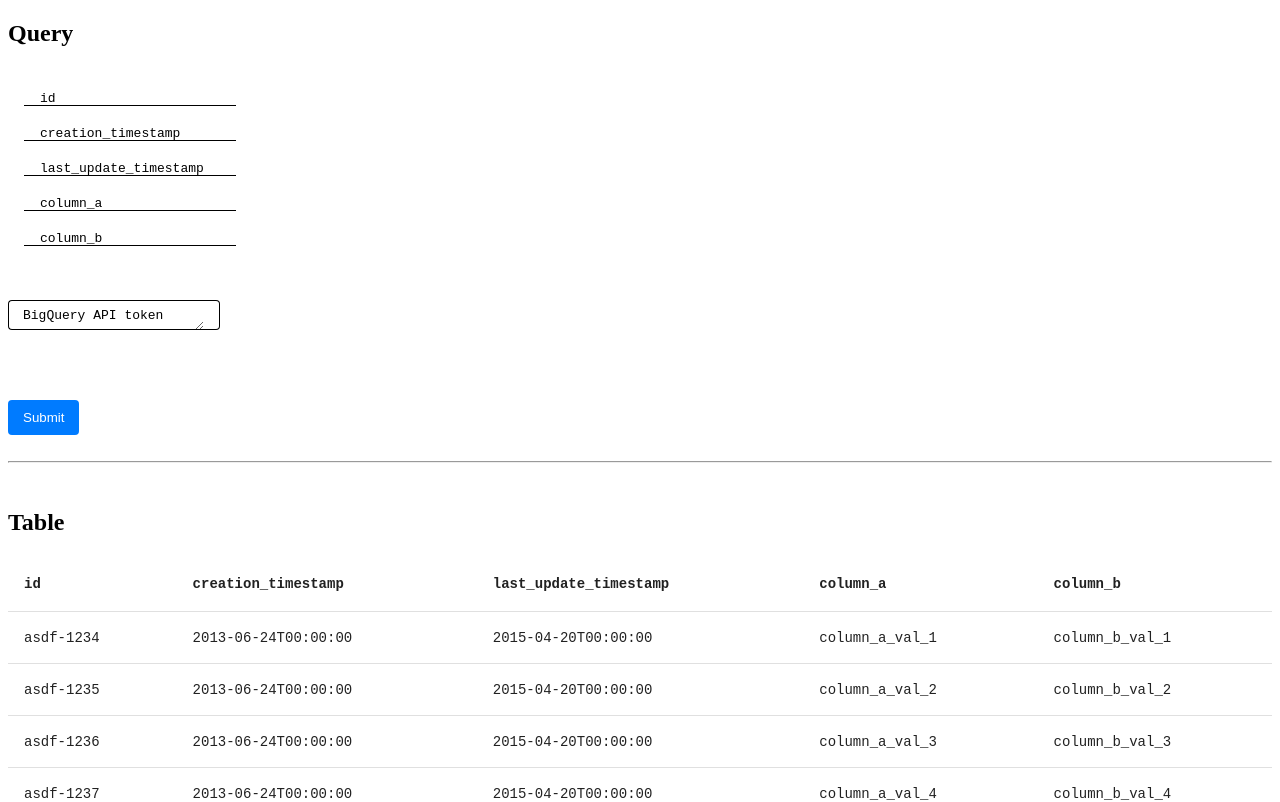
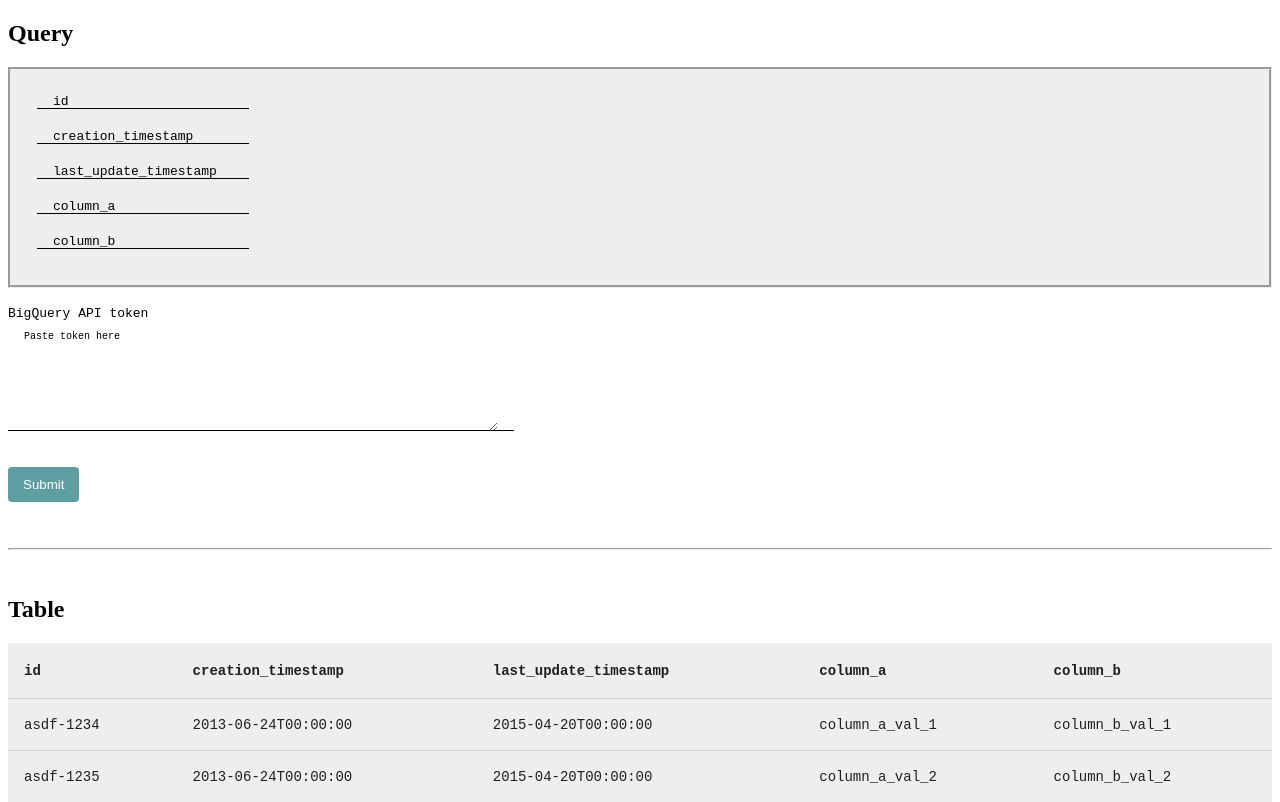
Before and after one commit to squidmin/angular-labs, an Angular app: page / in a window 1280 px wide. Shown: the top 802 px of the page. Built offline with nearby package versions, Linux system fonts and the light colour scheme.

Commit message:
Edit: refactor

```diff
--- a/src/app/components/json-editor/json-editor.component.css
+++ b/src/app/components/json-editor/json-editor.component.css
@@ -2,7 +2,9 @@
   display: flex;
   flex-direction: row;
   align-items: flex-start;
-  padding: 0;
+  padding-left: 10px;
+  background-color: #efeeee;
+  border-style: groove;
 }
 
 .json-item {
@@ -13,7 +15,8 @@
 
 button {
   padding: 10px 15px;
-  background-color: #007BFF;
+  margin-bottom: 20px;
+  background-color: cadetblue;
   color: white;
   border: none;
   border-radius: 4px;
@@ -22,7 +25,7 @@ button {
 }
 
 button:hover {
-  background-color: #0056b3;
+  background-color: black;
 }
 
 .mat-form-field {
@@ -32,3 +35,9 @@ button:hover {
 .token-input {
   font-family: monospace;
 }
+
+textarea {
+  font-family: monospace;
+  min-height: 100px;
+  margin-top: 10px;
+}
--- a/src/app/components/json-editor/json-editor.component.html
+++ b/src/app/components/json-editor/json-editor.component.html
@@ -1,7 +1,7 @@
 <h2>{{label}}</h2>
 <div class="json-editor">
   <div *ngFor="let item of jsonData; let i = index" class="json-item">
-    <mat-card class="mat-elevation-z8">
+    <mat-card>
       <mat-card-content>
         <mat-form-field>
           <input matInput placeholder="id" [(ngModel)]="item.id">
@@ -23,21 +23,18 @@
   </div>
 </div>
 <br>
-<div class="token-input json-editor">
-  <mat-card class="mat-elevation-z8">
-    <mat-form-field appearance="outline">
-      <mat-label>BigQuery API token</mat-label>
-      <textarea matInput [(ngModel)]="bigQueryApiToken" placeholder="BigQuery API token"
+<div class="token-input" style="min-width: 200px; max-width: 40%">
+  <mat-card>
+    <mat-label>BigQuery API token</mat-label>
+    <mat-form-field>
+      <textarea style="font-size: 10px;" matInput [(ngModel)]="bigQueryApiToken" placeholder="Paste token here"
                 (change)="queryDryRun()"></textarea>
     </mat-form-field>
   </mat-card>
 </div>
-<div>
-  <mat-card class="mat-elevation-z8">
-    <p><code>{{bigQueryApiToken}}</code></p>
-  </mat-card>
+<div style="padding-left: 20px">
+  <p><code>{{bigQueryApiToken}}</code></p>
 </div>
-<br>
 <div>
   <button (click)="query()">Submit</button>
 </div>
--- a/src/app/components/table/table.component.css
+++ b/src/app/components/table/table.component.css
@@ -1,8 +1,9 @@
 table {
   width: 100%;
+  background-color: #efeeee;
 }
 
 .mat-form-field {
-  font-size: 14px;
+  font-size: 10px;
   width: 100%;
 }
--- a/src/app/components/table/table.component.html
+++ b/src/app/components/table/table.component.html
@@ -1,6 +1,6 @@
+<h2>{{label}}</h2>
 <div>
-  <h2>{{label}}</h2>
-  <table mat-table [dataSource]="dataSource" class="mat-elevation-z8">
+  <table mat-table [dataSource]="dataSource">
     <ng-container matColumnDef="id">
       <th mat-header-cell *matHeaderCellDef><b><code>id</code></b></th>
       <td mat-cell *matCellDef="let element"><code>{{element.id}}</code></td>
--- a/src/app/scripts/BigQueryApiService.ts
+++ b/src/app/scripts/BigQueryApiService.ts
@@ -4,30 +4,14 @@ import {Row} from "../Row";
 const API_URL = 'http://localhost:8080/bigquery/query';
 
 export async function query(bigQueryApiToken: string, requestBody: object[]): Promise<void> {
-  const HEADERS = {
-    'Content-Type': 'application/json',
-    'bq-api-token': bigQueryApiToken,
-  };
   try {
-    let requestItems: object[] = [{}];
-    requestBody.forEach((requestItem: object) => {
-      let row: any = {};
-      Object.keys(requestItem).forEach((key: string) => {
-        if ("" === key) {
-          row[key] = null;
-        }
-      });
-      requestItems.push(row);
-    });
-    requestItems = requestItems.filter((requestItem: Row) => {
-      return requestItem.id !== null &&
-        requestItem.creation_timestamp !== null &&
-        requestItem.last_update_timestamp !== null &&
-        requestItem.column_a !== null &&
-        requestItem.column_b !== null;
-    });
-    console.log("REQUEST_BODY ==", JSON.stringify({body: requestBody}));
-    const response = await axios.post(API_URL, {body: requestBody}, {headers: HEADERS},);
+    let requestItems: object[] = buildRequestItems(requestBody);
+    const response = await axios.post(API_URL, {body: requestItems}, {
+      headers: {
+        'Content-Type': 'application/json',
+        'bq-api-token': bigQueryApiToken,
+      }
+    },);
     console.log(response);
   } catch (error: any) {
     console.error('Error calling the API', error);
@@ -40,3 +24,42 @@ export async function query(bigQueryApiToken: string, requestBody: object[]): Pr
     }
   }
 }
+
+function buildRequestItems(requestBody: object[]): object[] {
+  let requestItems: object[] = [];
+  requestBody.forEach((requestItem: Row) => {
+    let row: any = {};
+    Object.keys(requestItem).forEach((key: string) => {
+      switch (key) {
+        case '':
+          row[key] = null;
+          break;
+        case 'id':
+          row[key] = requestItem.id;
+          break;
+        case 'creation_timestamp':
+          row[key] = requestItem.creation_timestamp;
+          break;
+        case 'last_update_timestamp':
+          row[key] = requestItem.last_update_timestamp;
+          break;
+        case 'column_a':
+          row[key] = requestItem.column_a;
+          break;
+        case 'column_b':
+          row[key] = requestItem.column_b;
+          break;
+        case 'field_added_with_update':
+          row[key] = requestItem.field_added_with_update;
+          break;
+        default:
+          console.log('Key not found:', key);
+      }
+    });
+    requestItems.push(row);
+  });
+  requestItems = requestItems.filter((requestItem: Row) => {
+    return !Object.values(requestItem).every(value => value === null)
+  });
+  return requestItems;
+}
```
